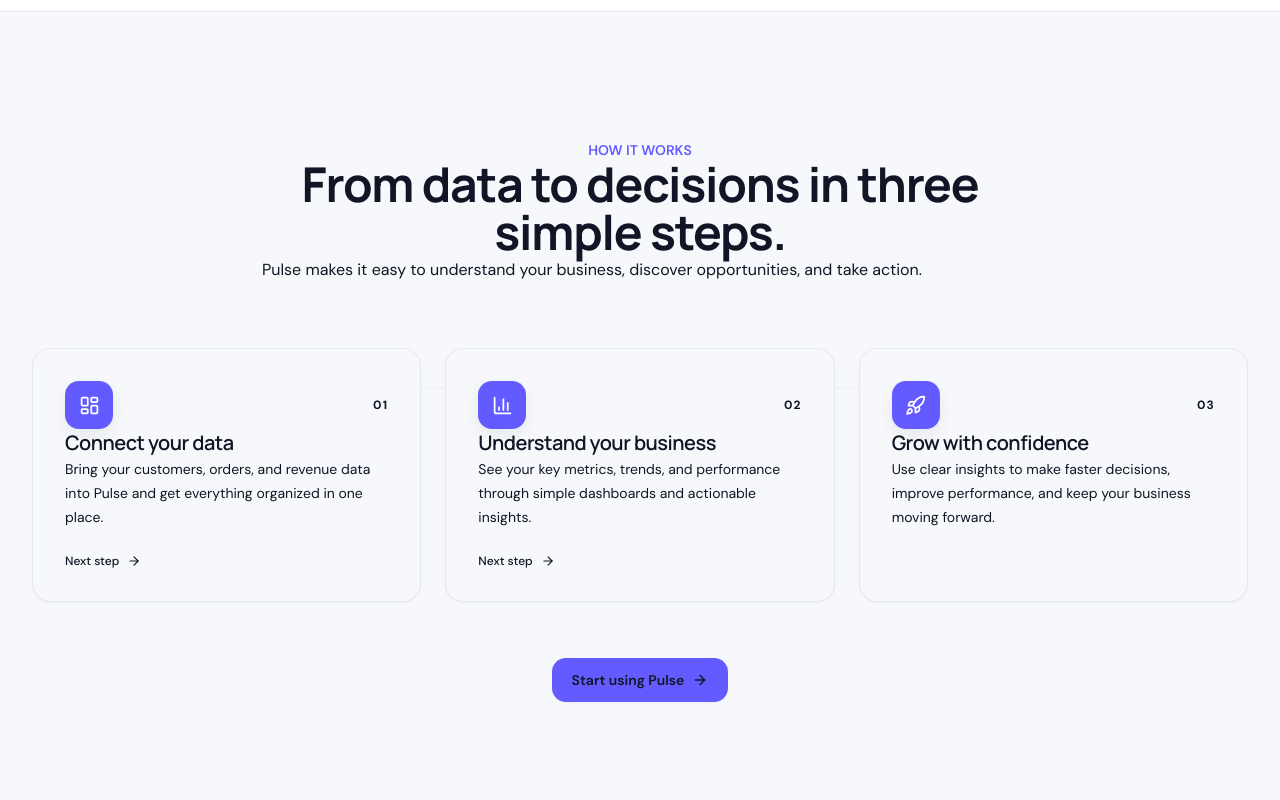
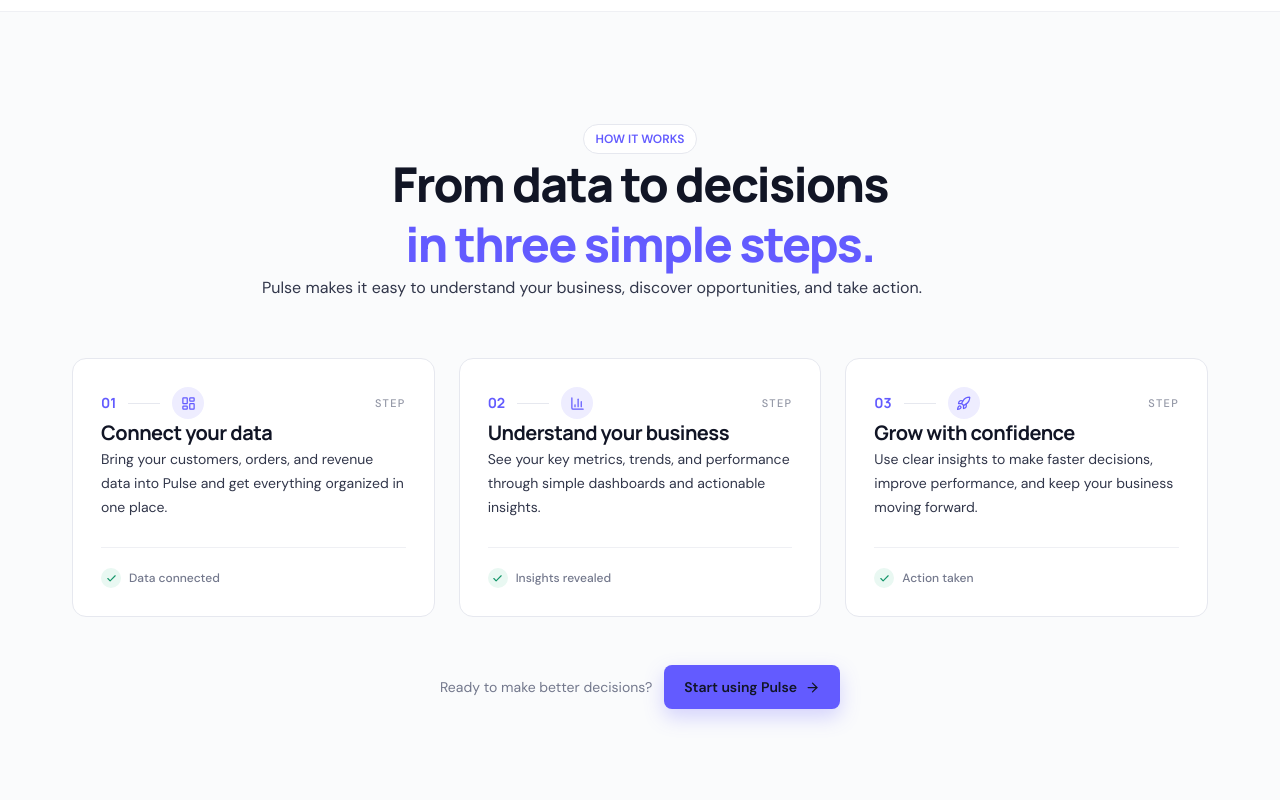
Before and after one commit to Dhineshkumar-14/pulse-saas-dashboard, a React (Vite) app: page / in a window 1280 px wide. Shown: the part 1660-2460 px from the top of the page. Built offline with nearby package versions, Linux system fonts and the light colour scheme.

Commit message:
fix : ui issues in HowItWorks section

```diff
--- a/src/components/landing/HowItWorks.jsx
+++ b/src/components/landing/HowItWorks.jsx
@@ -1,4 +1,10 @@
-import { ArrowRight, BarChart3, LayoutDashboard, Rocket } from "lucide-react";
+import {
+  ArrowRight,
+  BarChart3,
+  Check,
+  LayoutDashboard,
+  Rocket,
+} from "lucide-react";
 
 const steps = [
   {
@@ -7,6 +13,7 @@ const steps = [
     title: "Connect your data",
     description:
       "Bring your customers, orders, and revenue data into Pulse and get everything organized in one place.",
+    status: "Data connected",
   },
   {
     number: "02",
@@ -14,6 +21,7 @@ const steps = [
     title: "Understand your business",
     description:
       "See your key metrics, trends, and performance through simple dashboards and actionable insights.",
+    status: "Insights revealed",
   },
   {
     number: "03",
@@ -21,6 +29,7 @@ const steps = [
     title: "Grow with confidence",
     description:
       "Use clear insights to make faster decisions, improve performance, and keep your business moving forward.",
+    status: "Action taken",
   },
 ];
 
@@ -28,48 +37,60 @@ const HowItWorks = () => {
   return (
     <section
       id="how-it-works"
-      className="relative overflow-hidden border-t border-border bg-muted/30 py-20 sm:py-24 lg:py-32"
+      className="
+        border-t
+        border-border-light
+        bg-surface-muted
+        py-20
+        sm:py-24
+        lg:py-28
+      "
     >
-      {/* Background glow */}
       <div
         className="
-          pointer-events-none
-          absolute
-          left-1/2
-          top-0
-          -z-10
-          h-[400px]
-          w-[700px]
-          -translate-x-1/2
+          mx-auto
+          max-w-[var(--pulse-container-xl)]
+          px-4
+          sm:px-6
+          lg:px-8
+        "
+      >
+        {/* Heading */}
+        <div className="mx-auto max-w-3xl text-center">
+          <div
+            className="
+              inline-flex
+              items-center
               rounded-full
-          bg-primary/5
-          blur-[120px]
+              border
+              border-border
+              bg-surface
+              px-3
+              py-1.5
+              text-xs
+              font-semibold
+              text-primary
             "
-      />
-
-      <div className="mx-auto max-w-7xl px-4 sm:px-6 lg:px-8">
-        {/* =====================================================
-            HEADER
-        ===================================================== */}
-        <div className="mx-auto max-w-3xl text-center">
-          <p className="text-sm font-semibold text-primary">HOW IT WORKS</p>
+          >
+            HOW IT WORKS
+          </div>
 
           <h2
             className="
-              mt-3
+              mt-5
+              font-heading
               text-3xl
-              font-bold
-              tracking-tight
-              text-foreground
+              font-extrabold
+              leading-tight
+              tracking-[-0.035em]
+              text-text-primary
               sm:text-4xl
               lg:text-5xl
             "
           >
             From data to decisions
-            <span className="text-muted-foreground">
-              {" "}
-              in three simple steps.
-            </span>
+            <br className="hidden sm:block" />
+            <span className="text-primary"> in three simple steps.</span>
           </h2>
 
           <p
@@ -79,7 +100,7 @@ const HowItWorks = () => {
               max-w-2xl
               text-sm
               leading-6
-              text-muted-foreground
+              text-text-secondary
               sm:text-base
               sm:leading-7
             "
@@ -89,83 +110,80 @@ const HowItWorks = () => {
           </p>
         </div>
 
-        {/* =====================================================
-            STEPS
-        ===================================================== */}
+        {/* Steps */}
         <div
           className="
-            relative
-            mt-14
+            mt-12
             grid
-            gap-8
-            sm:mt-16
+            gap-4
+            sm:mt-14
             lg:grid-cols-3
             lg:gap-6
           "
         >
-          {/* Connecting line */}
-          <div
-            className="
-              absolute
-              left-[16.66%]
-              right-[16.66%]
-              top-10
-              hidden
-              border-t
-              border-dashed
-              border-border
-              lg:block
-            "
-          />
-
           {steps.map((step) => {
             const Icon = step.icon;
 
             return (
-              <div
+              <article
                 key={step.number}
                 className="
-                  relative
-                  rounded-2xl
+                  group
+                  rounded-[var(--pulse-radius-xl)]
                   border
                   border-border
-                  bg-background
+                  bg-surface
                   p-6
-                  shadow-sm
                   transition-all
-                  duration-300
-                  hover:-translate-y-1
-                  hover:shadow-lg
-                  sm:p-8
+                  duration-[var(--pulse-transition-normal)]
+                  hover:-translate-y-0.5
+                  hover:border-border-hover
+                  hover:shadow-md
+                  sm:p-7
                 "
               >
-                {/* Icon */}
-                <div className="relative z-10 flex items-center justify-between">
+                {/* Step header */}
+                <div className="flex items-center justify-between">
+                  <div className="flex items-center gap-3">
+                    <span
+                      className="
+                        font-heading
+                        text-sm
+                        font-bold
+                        text-primary
+                      "
+                    >
+                      {step.number}
+                    </span>
+
+                    <span className="h-px w-8 bg-border" />
+
                     <div
                       className="
                         flex
-                      h-12
-                      w-12
+                        h-8
+                        w-8
                         items-center
                         justify-center
-                      rounded-xl
-                      bg-primary
-                      text-primary-foreground
-                      shadow-md
+                        rounded-full
+                        bg-primary-soft
+                        text-primary
                       "
                     >
-                    <Icon size={21} />
+                      <Icon size={15} strokeWidth={2} />
+                    </div>
                   </div>
 
                   <span
                     className="
-                      text-xs
-                      font-bold
-                      tracking-widest
-                      text-muted-foreground/50
+                      text-[11px]
+                      font-medium
+                      uppercase
+                      tracking-[0.12em]
+                      text-text-subtle
                     "
                   >
-                    {step.number}
+                    Step
                   </span>
                 </div>
 
@@ -173,11 +191,11 @@ const HowItWorks = () => {
                 <h3
                   className="
                     mt-7
-                    text-lg
-                    font-semibold
+                    font-heading
+                    text-xl
+                    font-bold
                     tracking-tight
-                    text-foreground
-                    sm:text-xl
+                    text-text-primary
                   "
                 >
                   {step.title}
@@ -188,60 +206,102 @@ const HowItWorks = () => {
                     mt-3
                     text-sm
                     leading-6
-                    text-muted-foreground
+                    text-text-secondary
                   "
                 >
                   {step.description}
                 </p>
 
-                {/* Bottom arrow */}
-                {step.number !== "03" && (
+                {/* Status */}
                 <div
                   className="
-                      mt-6
+                    mt-7
                     flex
                     items-center
                     gap-2
+                    border-t
+                    border-border-light
+                    pt-5
+                  "
+                >
+                  <span
+                    className="
+                      flex
+                      h-5
+                      w-5
+                      items-center
+                      justify-center
+                      rounded-full
+                      bg-success-soft
+                      text-success
+                    "
+                  >
+                    <Check size={11} strokeWidth={2.5} />
+                  </span>
+
+                  <span
+                    className="
                       text-xs
                       font-medium
-                      text-muted-foreground
+                      text-text-muted
                     "
                   >
-                    Next step
-                    <ArrowRight size={14} />
+                    {step.status}
+                  </span>
                 </div>
-                )}
-              </div>
+              </article>
             );
           })}
         </div>
 
-        {/* =====================================================
-            BOTTOM CTA
-        ===================================================== */}
-        <div className="mt-12 text-center sm:mt-14">
+        {/* CTA */}
+        <div
+          className="
+            mt-10
+            flex
+            flex-col
+            items-center
+            justify-center
+            gap-3
+            text-center
+            sm:mt-12
+            sm:flex-row
+          "
+        >
+          <p className="text-sm text-text-muted">
+            Ready to make better decisions?
+          </p>
+
           <a
             href="/dashboard"
             className="
+              group
               inline-flex
               items-center
               gap-2
-              rounded-xl
+              rounded-[var(--pulse-radius-md)]
               bg-primary
               px-5
               py-3
               text-sm
               font-semibold
               text-primary-foreground
-              shadow-sm
+              shadow-primary
               transition-all
-              duration-200
+              duration-[var(--pulse-transition-normal)]
               hover:-translate-y-0.5
-              hover:shadow-lg
+              hover:bg-primary-hover
             "
           >
             Start using Pulse
-            <ArrowRight size={16} />
+            <ArrowRight
+              size={15}
+              className="
+                transition-transform
+                duration-[var(--pulse-transition-fast)]
+                group-hover:translate-x-0.5
+              "
+            />
           </a>
         </div>
       </div>
```
Lines whose indentation alone changed are shown as unchanged.
